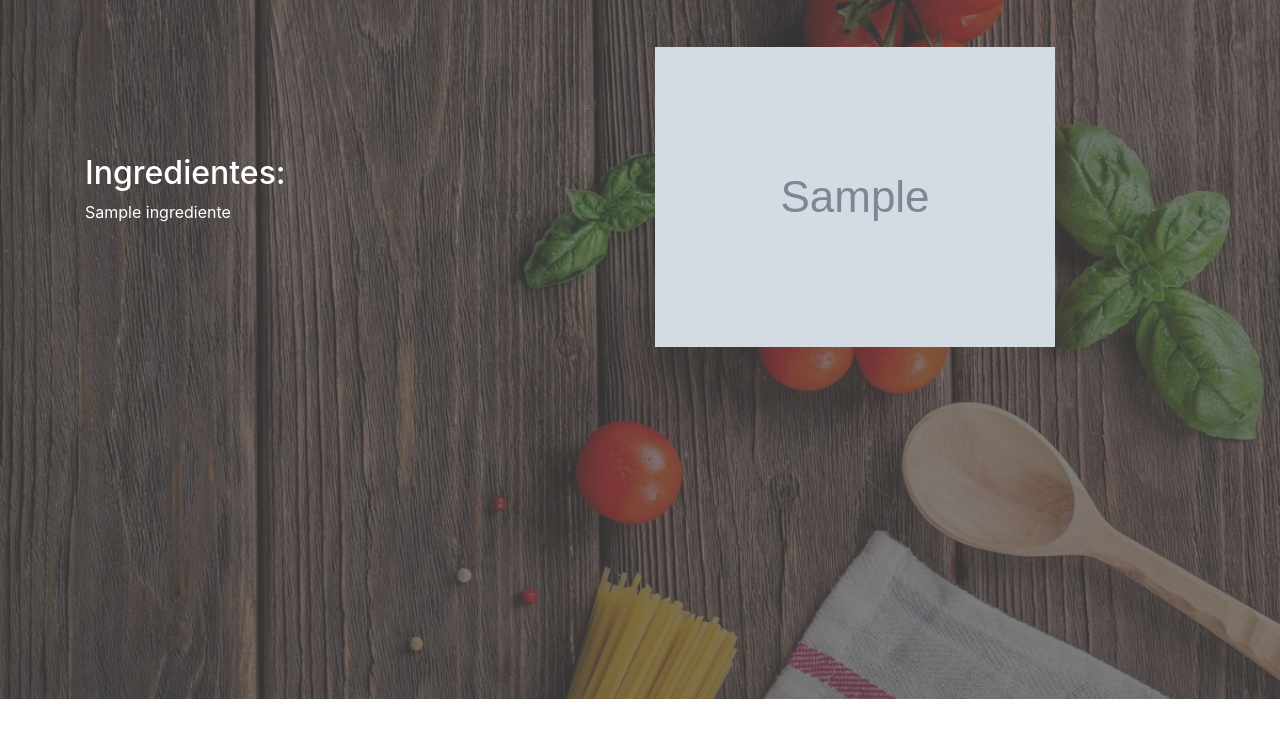
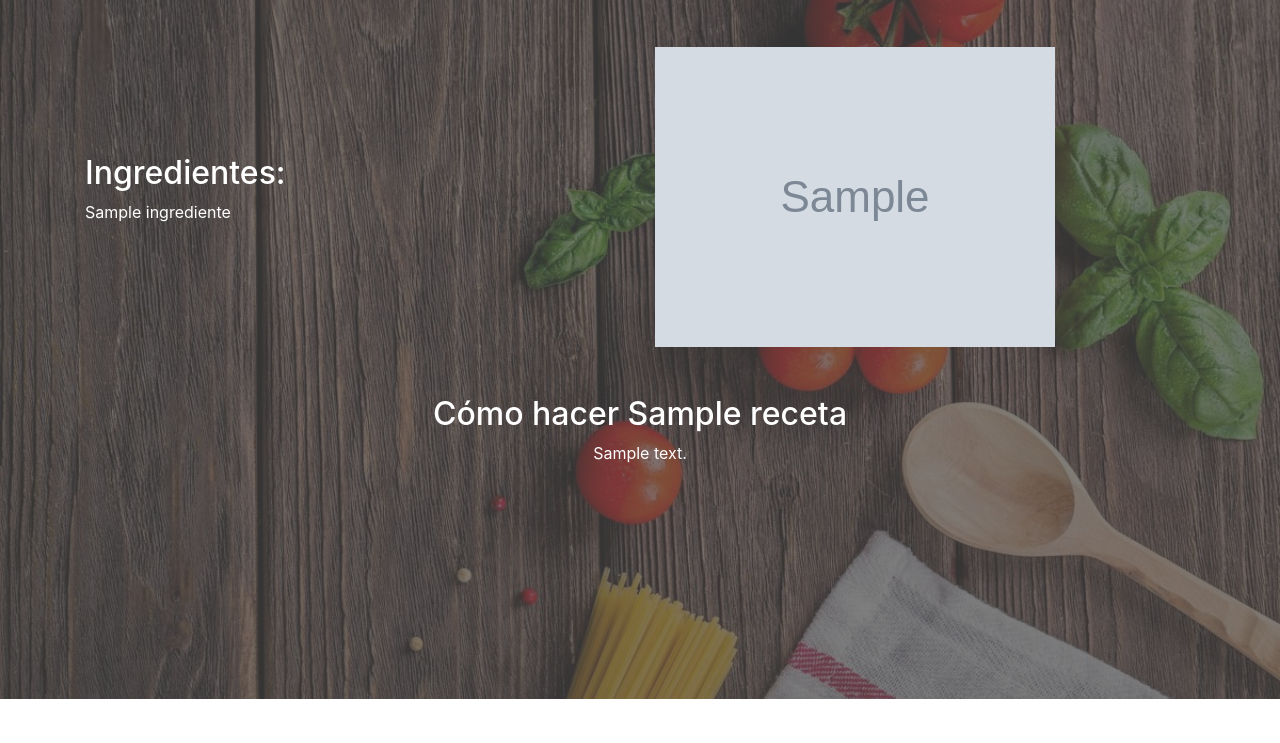
Before and after one commit to davidbanzer/Recetario, a PHP site: page /ver-receta.php?id=1 in a window 1280 px wide. Shown: the part 57-800 px from the top of the page. Run offline with PHP 8.4, Linux system fonts and the light colour scheme; tables that the repository leaves empty or names only in its code hold one stand-in row (values such as "Sample post"); grey boxes marked "Sample" are stand-in pictures; some libraries are stand-ins or nearby versions; some web fonts are replaced.

Commit message:
Preparación extraída de la bd en ver-receta

```diff
--- a/src/bll/PreparacionBLL.php
+++ b/src/bll/PreparacionBLL.php
@@ -6,7 +6,7 @@ namespace App\bll;
 
 use App\dal\Connection;
 use App\dto\Preparacion;
-
+use PDO;
 class PreparacionBLL
 {
     function insert($descripcion,$orden, $receta_id)
--- a/ver-receta.php
+++ b/ver-receta.php
@@ -5,12 +5,13 @@ use App\bll\IngredienteBLL;
 
 $IngredienteBLL = new IngredienteBLL();
 $RecetaBLL = new \App\bll\RecetaBLL();
+$PreparacionBLL = new \App\bll\PreparacionBLL();
 $id = 0;
-$objReceta = null;
 if (isset($_REQUEST['id'])) {
     $id = $_REQUEST['id'];
     $objReceta = $RecetaBLL->selectById($id);
     $objIngrediente = $IngredienteBLL->selectAllById($id);
+    $objPreparacion = $PreparacionBLL->selectAllById($id);
 }
 ?>
 <!doctype html>
@@ -42,11 +43,20 @@ if (isset($_REQUEST['id'])) {
                     <h2>Ingredientes:</h2>
                     <?php
                     foreach ($objIngrediente as $item): ?>
-                            <p ><?php echo $item->getNombre();?></p>
-                        <?php endforeach;?>
+                        <p><?php echo $item->getNombre(); ?></p>
+                    <?php endforeach; ?>
                 </div>
                 <div class="col-md-6 align-self-center">
-                        <img src="<?php echo $objReceta->getFoto();?>" class="img-fluid"  alt="">
+                    <img src="<?php echo $objReceta->getFoto(); ?>" class="img-fluid" alt="">
+                </div>
+            </div>
+            <div class="row">
+                <div class="col-md-12 text-center mt-5">
+                    <h2>Cómo hacer <?php echo $objReceta->getNombre(); ?>
+                    </h2>
+                    <?php foreach ($objPreparacion as $item):?>
+                    <p><?php echo $item->getDescripcion();?></p>
+                    <?php endforeach; ?>
                 </div>
             </div>
         </div>
```
Lines whose indentation alone changed are shown as unchanged.
